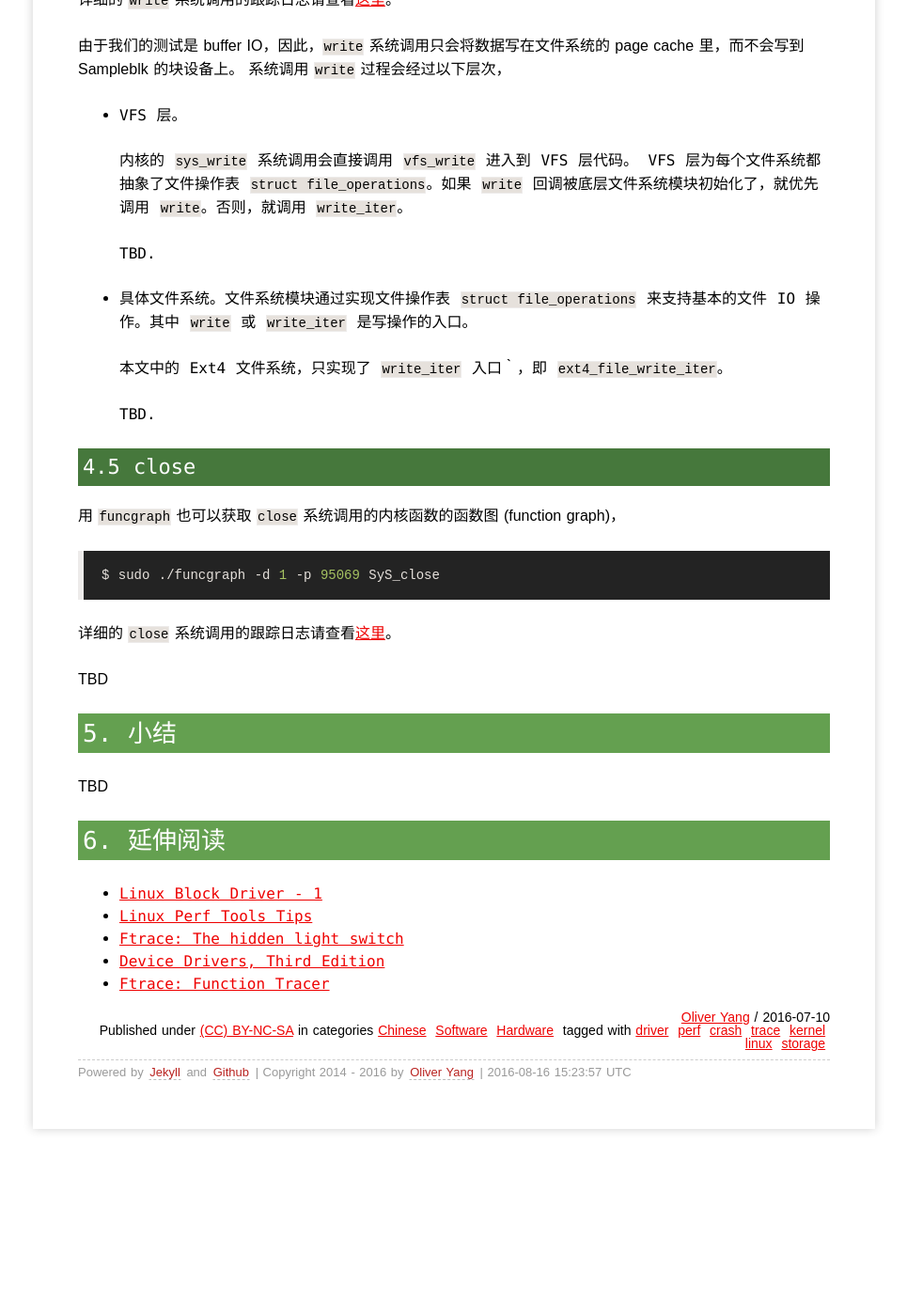
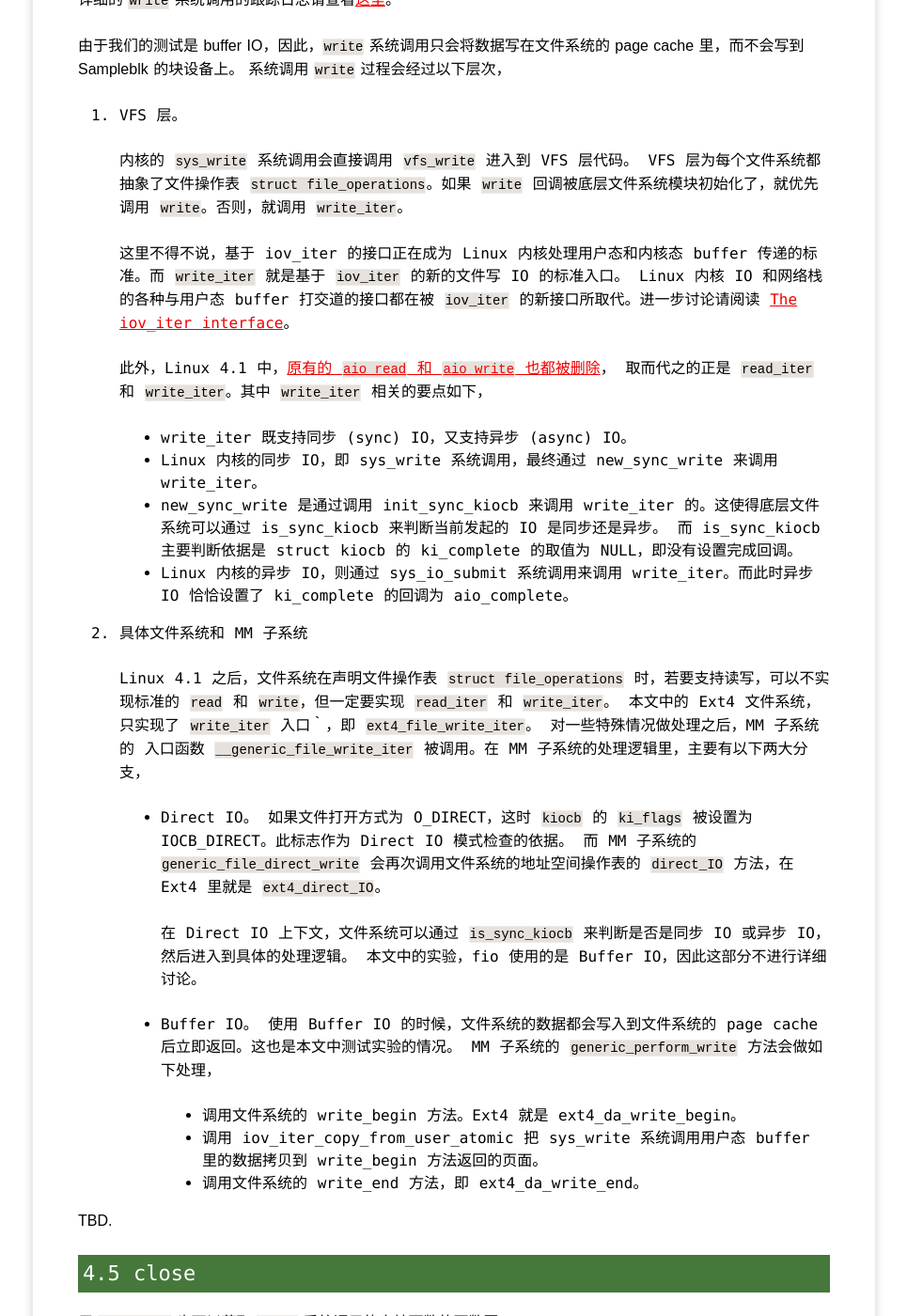
Before and after one commit to yangoliver/yangoliver.github.io, a Jekyll site: the page built from _posts/2016/2016-07-10-linux-block-driver-basic-2.md, in a window 1280 px wide and 1400 px high, scrolled down 14361 px. Shown: the whole window at 94% size, without its empty margins (157-1122 px from the left). Built offline with Jekyll 4.4.1, drawn with Linux system fonts in a browser that asks for light colours; comment, search, counter and statistics services are not loaded; before the commit the page ends 15610 px from its top, so only the background shows below that; some of the changed text lies outside the part shown.

Commit message:
draft: more contents related write

```diff
--- a/_posts/2016/2016-07-10-linux-block-driver-basic-2.md
+++ b/_posts/2016/2016-07-10-linux-block-driver-basic-2.md
@@ -518,18 +518,45 @@ POSIX_FADV_DONTNEED 的主要目的是清除 page cache，因此它使用了 WB_
 由于我们的测试是 buffer IO，因此，`write` 系统调用只会将数据写在文件系统的 page cache 里，而不会写到 Sampleblk 的块设备上。
 系统调用 `write` 过程会经过以下层次，
 
-- VFS 层。
+1. VFS 层。
 
-  内核的 `sys_write` 系统调用会直接调用 `vfs_write` 进入到 VFS 层代码。
-  VFS 层为每个文件系统都抽象了文件操作表 `struct file_operations`。如果 `write` 回调被底层文件系统模块初始化了，就优先调用 `write`。否则，就调用 `write_iter`。
+   内核的 `sys_write` 系统调用会直接调用 `vfs_write` 进入到 VFS 层代码。
+   VFS 层为每个文件系统都抽象了文件操作表 `struct file_operations`。如果 `write` 回调被底层文件系统模块初始化了，就优先调用 `write`。否则，就调用 `write_iter`。
 
-  TBD.
+   这里不得不说，基于 iov_iter 的接口正在成为 Linux 内核处理用户态和内核态 buffer 传递的标准。而 `write_iter` 就是基于 `iov_iter` 的新的文件写 IO 的标准入口。
+   Linux 内核 IO 和网络栈的各种与用户态 buffer 打交道的接口都在被 `iov_iter` 的新接口所取代。进一步讨论请阅读 [The iov_iter interface](https://lwn.net/Articles/625077/)。
 
-- 具体文件系统。文件系统模块通过实现文件操作表 `struct file_operations` 来支持基本的文件 IO 操作。其中 `write` 或 `write_iter` 是写操作的入口。
+   此外，Linux 4.1 中，[原有的 `aio_read` 和 `aio_write` 也都被删除](https://github.com/torvalds/linux/commit/8436318205b9f29e45db88850ec60e326327e241)，
+   取而代之的正是 `read_iter` 和 `write_iter`。其中 `write_iter` 相关的要点如下，
 
-  本文中的 Ext4 文件系统，只实现了 `write_iter` 入口｀，即 `ext4_file_write_iter`。
+   - `write_iter` 既支持同步 (sync) IO，又支持异步 (async) IO。
+   - Linux 内核的同步 IO，即 `sys_write` 系统调用，最终通过 `new_sync_write` 来调用 `write_iter`。
+   - `new_sync_write` 是通过调用 `init_sync_kiocb` 来调用 `write_iter` 的。这使得底层文件系统可以通过 `is_sync_kiocb` 来判断当前发起的 IO 是同步还是异步。
+     而 `is_sync_kiocb` 主要判断依据是 `struct kiocb` 的 `ki_complete` 的取值为 NULL，即没有设置完成回调。
+   - Linux 内核的异步 IO，则通过 `sys_io_submit` 系统调用来调用 `write_iter`。而此时异步 IO 恰恰设置了 `ki_complete` 的回调为 `aio_complete`。
 
-  TBD.
+2. 具体文件系统和 MM 子系统
+
+   Linux 4.1 之后，文件系统在声明文件操作表 `struct file_operations` 时，若要支持读写，可以不实现标准的 `read` 和 `write`，但一定要实现 `read_iter` 和 `write_iter`。
+   本文中的 Ext4 文件系统，只实现了 `write_iter` 入口｀，即 `ext4_file_write_iter`。
+   对一些特殊情况做处理之后，MM 子系统的 入口函数 `__generic_file_write_iter` 被调用。在 MM 子系统的处理逻辑里，主要有以下两大分支，
+
+   - Direct IO。
+     如果文件打开方式为 O_DIRECT，这时 `kiocb` 的 `ki_flags` 被设置为 IOCB_DIRECT。此标志作为 Direct IO 模式检查的依据。
+     而 MM 子系统的 `generic_file_direct_write` 会再次调用文件系统的地址空间操作表的 `direct_IO` 方法，在 Ext4 里就是 `ext4_direct_IO`。
+
+     在 Direct IO 上下文，文件系统可以通过 `is_sync_kiocb` 来判断是否是同步 IO 或异步 IO，然后进入到具体的处理逻辑。
+     本文中的实验，fio 使用的是 Buffer IO，因此这部分不进行详细讨论。
+
+   - Buffer IO。
+     使用 Buffer IO 的时候，文件系统的数据都会写入到文件系统的 page cache 后立即返回。这也是本文中测试实验的情况。
+     MM 子系统的 `generic_perform_write` 方法会做如下处理，
+
+     * 调用文件系统的 `write_begin` 方法。Ext4 就是 `ext4_da_write_begin`。
+     * 调用 `iov_iter_copy_from_user_atomic` 把 `sys_write` 系统调用用户态 buffer 里的数据拷贝到 `write_begin` 方法返回的页面。
+     * 调用文件系统的 `write_end` 方法，即 `ext4_da_write_end`。
+
+TBD.
 
 ### 4.5 close
 
@@ -552,3 +579,4 @@ TBD
 * [Ftrace: The hidden light switch](http://lwn.net/Articles/608497)
 * [Device Drivers, Third Edition](http://lwn.net/Kernel/LDD3)
 * [Ftrace: Function Tracer](https://github.com/torvalds/linux/blob/master/Documentation/trace/ftrace.txt)
+* [The iov_iter interface](https://lwn.net/Articles/625077/)
```
